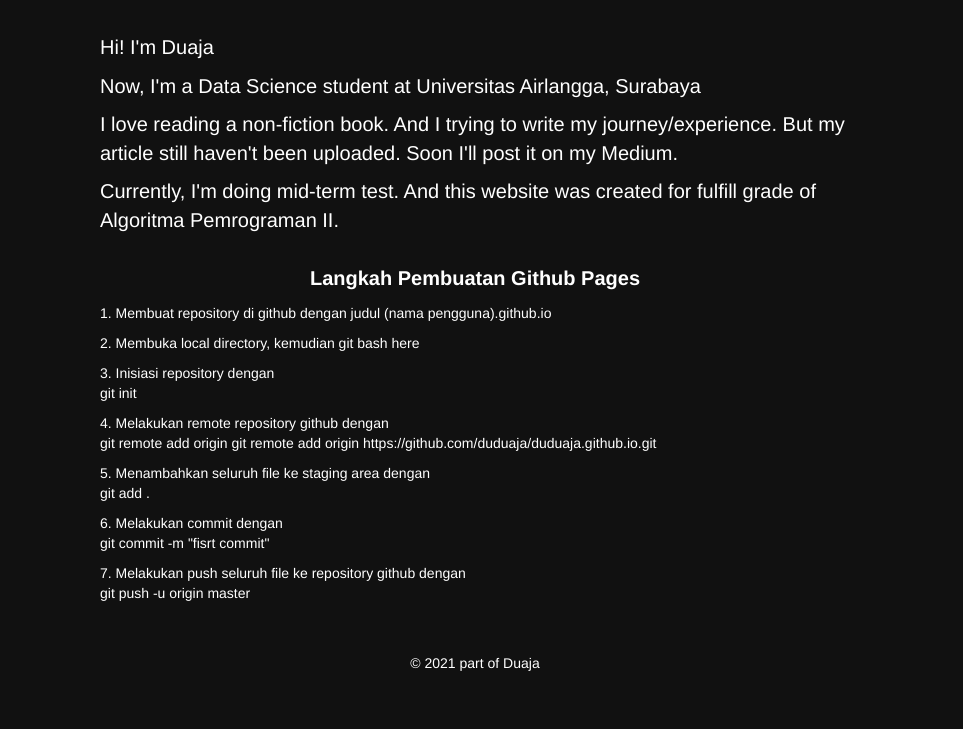
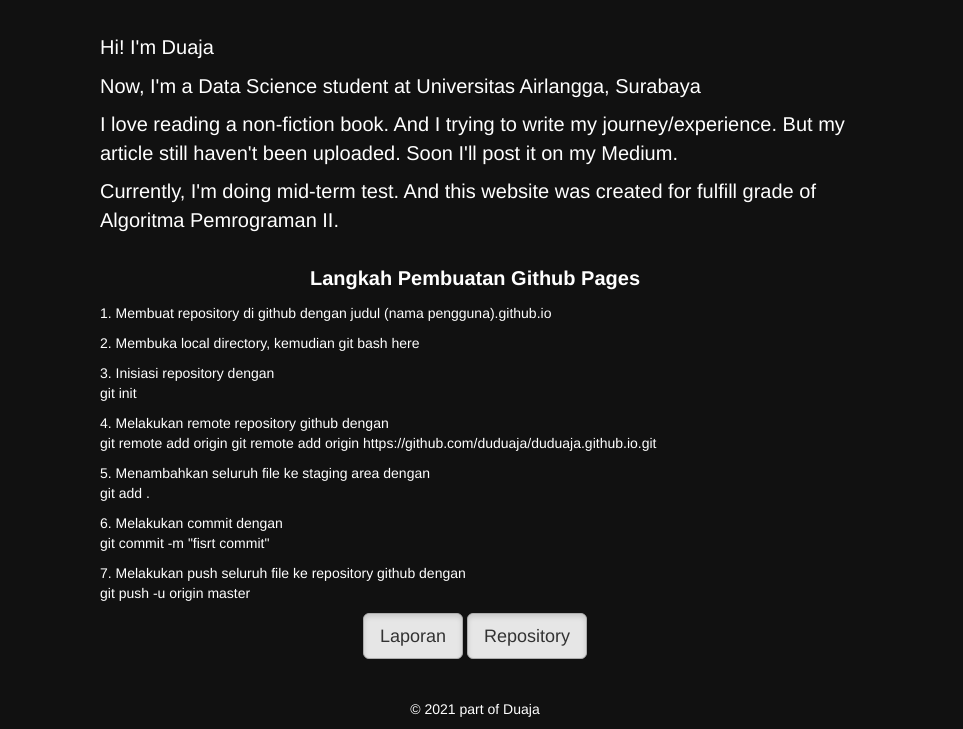
Before and after one commit to duduaja/duduaja.github.io, a plain HTML site: page index.html in a window 1280 px wide. Shown: the part 347-1076 px from the top of the page, without its empty margins (165-1128 px from the left). Before the commit the page ends 1030 px from the top, so only its background shows below. Drawn offline with nearby package versions, Linux system fonts and the light colour scheme.

Commit message:
menambahkan button laporan dan repo. menambahkan file laporan.doc

```diff
--- a/css/style.css
+++ b/css/style.css
@@ -23,6 +23,7 @@ footer{
     width: 100%;
     height: 50px;
     padding-top: 40px;
+    padding-bottom: 20px;
     color: white;
 }
 #bawah a{
--- a/index.html
+++ b/index.html
@@ -126,6 +126,14 @@
     <!-- end github pages -->
 
 
+    <!-- laporan dan repo -->
+    <section class="laprep text-center">
+      <a href="#" class="btn btn-default btn-lg active" role="button">Laporan</a>
+      <a href="#" class="btn btn-default btn-lg active" role="button">Repository</a>
+    </section>
+    <!-- end laporan dan repo -->
+
+
     <!-- footer -->
     <footer id="bawah">
       <div class="container text-center">
```
Also changed, not shown: 1 other file.
